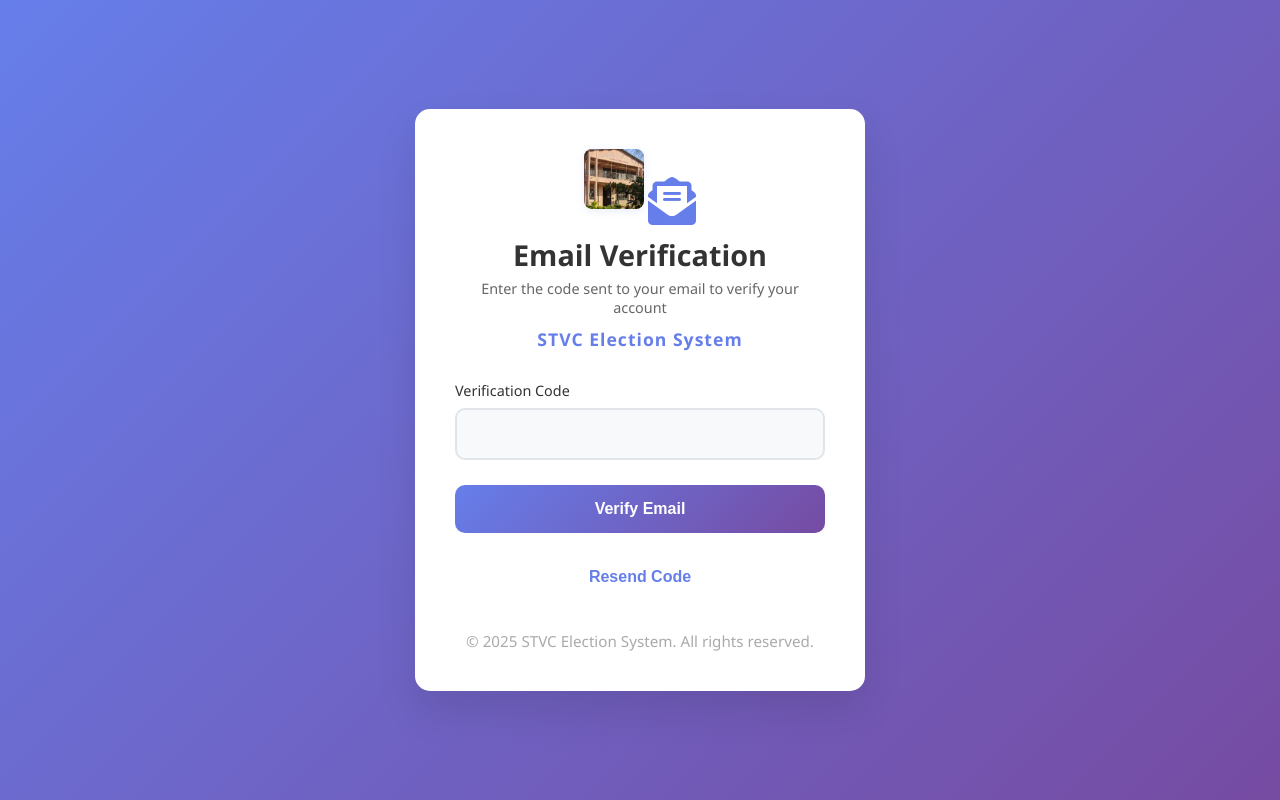
After one commit to Cymone06/Election_System, a PHP site: page /General/verify_email.php in a window 1280 px wide. The commit adds this page. Run offline with PHP 8.4, Linux system fonts and the light colour scheme; the visitor is signed in with stand-in values (Sample User, id 1); some libraries are stand-ins or nearby versions.

Commit message:
added a verify email function

```diff
--- a/General/Admin/admin_login.php
+++ b/General/Admin/admin_login.php
@@ -248,6 +248,12 @@ unset($_SESSION['errors']);
                 </button>
             </form>
 
+            <div class="text-center mt-3">
+                <a href="../forget_password/forgot_password.php" class="text-decoration-none text-primary">
+                    <i class="fas fa-key me-1"></i>Forgot Password?
+                </a>
+            </div>
+
             <div class="register-link">
                 <a href="admin_register.php">
                     <i class="fas fa-user-plus me-1"></i>Register New Admin Account
--- /dev/null
+++ b/General/verify_email.php
@@ -0,0 +1,284 @@
+<?php
+require_once 'config/session_config.php';
+require_once 'config/connect.php';
+require_once __DIR__ . '/../vendor/autoload.php';
+
+if (!isset($_SESSION['pending_registration'])) {
+    header('Location: index.php');
+    exit;
+}
+
+$pending = $_SESSION['pending_registration'];
+$type = $pending['type'];
+$data = $pending['data'];
+
+$error = '';
+$success = '';
+$resend_message = '';
+
+if ($_SERVER['REQUEST_METHOD'] === 'POST') {
+    $input_code = trim($_POST['verification_code'] ?? '');
+    $email = ($type === 'student') ? $data['email'] : $data['email'];
+    $stmt = $conn->prepare('SELECT id, code, expires_at, is_verified FROM email_verifications WHERE email = ? ORDER BY id DESC LIMIT 1');
+    $stmt->bind_param('s', $email);
+    $stmt->execute();
+    $result = $stmt->get_result();
+    $row = $result->fetch_assoc();
+    $stmt->close();
+    if (!$row) {
+        $error = 'No verification code found. Please register again.';
+    } elseif ($row['is_verified']) {
+        $error = 'This email is already verified.';
+    } elseif (strtotime($row['expires_at']) < time()) {
+        $error = 'Verification code expired. Please register again.';
+    } elseif ($row['code'] !== $input_code) {
+        $error = 'Invalid verification code.';
+    } else {
+        // Mark as verified
+        $stmt = $conn->prepare('UPDATE email_verifications SET is_verified = 1 WHERE id = ?');
+        $stmt->bind_param('i', $row['id']);
+        $stmt->execute();
+        $stmt->close();
+        // Insert user into DB
+        if ($type === 'student') {
+            $stmt = $conn->prepare('INSERT INTO students (first_name, last_name, student_id, email, id_number, phone_number, department, password, agreed_terms, status) VALUES (?, ?, ?, ?, ?, ?, ?, ?, ?, ?)');
+            $status = 'pending';
+            $stmt->bind_param('ssssssssis', $data['first_name'], $data['last_name'], $data['student_id'], $data['email'], $data['id_number'], $data['phone_number'], $data['department'], $data['password'], $data['agreed_terms'], $status);
+            $stmt->execute();
+            $stmt->close();
+            $success = 'Email verified and registration complete! You may now log in.';
+        } else if ($type === 'admin') {
+            // All new admins are regular admins, pending approval
+            $stmt = $conn->prepare('INSERT INTO users (admin_id, email, phone_number, password, first_name, last_name, role, status, created_at) VALUES (?, ?, ?, ?, ?, ?, "admin", "pending", NOW())');
+            $stmt->bind_param('ssssss', $data['adminId'], $data['email'], $data['phone'], $data['password'], $data['firstName'], $data['lastName']);
+            $stmt->execute();
+            $stmt->close();
+            $success = 'Email verified and registration complete! Your account is pending approval.';
+        }
+        unset($_SESSION['pending_registration']);
+    }
+}
+
+if (isset($_POST['resend_code'])) {
+    $email = $data['email'];
+    // Count resends in the last 24 hours
+    $stmt = $conn->prepare('SELECT COUNT(*) as cnt FROM email_verifications WHERE email = ? AND created_at >= DATE_SUB(NOW(), INTERVAL 1 DAY)');
+    $stmt->bind_param('s', $email);
+    $stmt->execute();
+    $result = $stmt->get_result();
+    $row = $result->fetch_assoc();
+    $stmt->close();
+    if ($row['cnt'] >= 3) {
+        $error = 'You have reached the maximum number of verification code requests for today. Please try again tomorrow.';
+    } else {
+        // Generate new code
+        $new_code = random_int(100000, 999999);
+        $new_expires = date('Y-m-d H:i:s', strtotime('+10 minutes'));
+        // Insert new code into email_verifications
+        $stmt = $conn->prepare('INSERT INTO email_verifications (email, code, expires_at) VALUES (?, ?, ?)');
+        $stmt->bind_param('sss', $email, $new_code, $new_expires);
+        $stmt->execute();
+        $stmt->close();
+        // Resend email
+        $mail = new PHPMailer\PHPMailer\PHPMailer(true);
+        try {
+            $mail->isSMTP();
+            $mail->Host = 'smtp.gmail.com';
+            $mail->SMTPAuth = true;
+            $mail->Username = 'kennedywambia6@gmail.com';
+            $mail->Password = 'otqa hnfo pjil ifdc';
+            $mail->SMTPSecure = PHPMailer\PHPMailer\PHPMailer::ENCRYPTION_STARTTLS;
+            $mail->Port = 587;
+            $mail->setFrom('no-reply@yourdomain.com', 'STVC Election System');
+            $mail->addAddress($email);
+            $mail->isHTML(true);
+            $mail->Subject = 'Your Email Verification Code (Resent)';
+            $mail->Body = "Your new verification code is: <b>$new_code</b> (valid for 10 minutes)";
+            $mail->send();
+            $resend_message = 'A new verification code has been sent to your email.';
+        } catch (Exception $e) {
+            $error = 'Failed to resend verification email. Please try again.';
+        }
+    }
+}
+?>
+<!DOCTYPE html>
+<html lang="en">
+<head>
+    <meta charset="UTF-8">
+    <meta name="viewport" content="width=device-width, initial-scale=1.0">
+    <title>Email Verification - STVC Election System</title>
+    <link href="https://cdnjs.cloudflare.com/ajax/libs/font-awesome/6.0.0/css/all.min.css" rel="stylesheet">
+    <style>
+        * {
+            margin: 0;
+            padding: 0;
+            box-sizing: border-box;
+        }
+        body {
+            font-family: 'Segoe UI', Tahoma, Geneva, Verdana, sans-serif;
+            background: linear-gradient(135deg, #667eea 0%, #764ba2 100%);
+            min-height: 100vh;
+            display: flex;
+            align-items: center;
+            justify-content: center;
+            padding: 20px;
+        }
+        .container {
+            background: white;
+            border-radius: 15px;
+            box-shadow: 0 20px 40px rgba(0, 0, 0, 0.1);
+            padding: 40px;
+            width: 100%;
+            max-width: 450px;
+            text-align: center;
+        }
+        .logo {
+            margin-bottom: 30px;
+        }
+        .logo i {
+            font-size: 3rem;
+            color: #667eea;
+            margin-bottom: 10px;
+        }
+        .logo h1 {
+            color: #333;
+            font-size: 1.8rem;
+            font-weight: 600;
+            margin-bottom: 5px;
+        }
+        .logo p {
+            color: #666;
+            font-size: 0.9rem;
+        }
+        .form-group {
+            margin-bottom: 25px;
+            text-align: left;
+        }
+        .form-group label {
+            display: block;
+            margin-bottom: 8px;
+            color: #333;
+            font-weight: 500;
+            font-size: 0.9rem;
+        }
+        .form-group input {
+            width: 100%;
+            padding: 15px;
+            border: 2px solid #e1e5e9;
+            border-radius: 10px;
+            font-size: 1rem;
+            transition: all 0.3s ease;
+            background: #f8f9fa;
+        }
+        .form-group input:focus {
+            outline: none;
+            border-color: #667eea;
+            background: white;
+            box-shadow: 0 0 0 3px rgba(102, 126, 234, 0.1);
+        }
+        .btn {
+            width: 100%;
+            padding: 15px;
+            background: linear-gradient(135deg, #667eea 0%, #764ba2 100%);
+            color: white;
+            border: none;
+            border-radius: 10px;
+            font-size: 1rem;
+            font-weight: 600;
+            cursor: pointer;
+            transition: all 0.3s ease;
+            margin-bottom: 20px;
+        }
+        .btn:hover {
+            transform: translateY(-2px);
+            box-shadow: 0 10px 20px rgba(102, 126, 234, 0.3);
+        }
+        .btn:active {
+            transform: translateY(0);
+        }
+        .message {
+            padding: 15px;
+            border-radius: 10px;
+            margin-bottom: 20px;
+            font-weight: 500;
+        }
+        .message.error {
+            background: #ffe6e6;
+            color: #d63031;
+            border: 1px solid #fab1a0;
+        }
+        .message.success {
+            background: #e6ffe6;
+            color: #00b894;
+            border: 1px solid #a8e6cf;
+        }
+        .message.info {
+            background: #e6f0ff;
+            color: #2980b9;
+            border: 1px solid #b2d1ff;
+        }
+        .links {
+            margin-top: 25px;
+            padding-top: 25px;
+            border-top: 1px solid #e1e5e9;
+        }
+        .links a {
+            color: #667eea;
+            text-decoration: none;
+            font-weight: 500;
+            transition: color 0.3s ease;
+        }
+        .links a:hover {
+            color: #764ba2;
+        }
+        @media (max-width: 480px) {
+            .container {
+                padding: 30px 20px;
+            }
+            .logo h1 {
+                font-size: 1.5rem;
+            }
+        }
+    </style>
+</head>
+<body>
+    <div class="container">
+        <div class="logo">
+            <img src="General/uploads/gallery/seme.jpg" alt="STVC Logo" style="height: 60px; margin-bottom: 10px; border-radius: 8px; box-shadow: 0 2px 8px rgba(102,126,234,0.15);">
+            <i class="fas fa-envelope-open-text"></i>
+            <h1>Email Verification</h1>
+            <p>Enter the code sent to your email to verify your account</p>
+            <div style="margin-top: 10px;">
+                <span style="font-weight: bold; color: #667eea; font-size: 1.1rem; letter-spacing: 1px;">STVC Election System</span>
+            </div>
+        </div>
+        <?php if ($error): ?>
+            <div class="message error"><?php echo htmlspecialchars($error); ?></div>
+        <?php endif; ?>
+        <?php if ($success): ?>
+            <div class="message success"><?php echo htmlspecialchars($success); ?></div>
+            <div class="links">
+                <a href="<?php echo ($type === 'student') ? 'login.php' : 'Admin/admin_login.php'; ?>" class="btn">Login</a>
+            </div>
+        <?php else: ?>
+            <form method="POST">
+                <div class="form-group">
+                    <label for="verification_code">Verification Code</label>
+                    <input type="text" class="form-control" id="verification_code" name="verification_code" required maxlength="10">
+                </div>
+                <button type="submit" class="btn">Verify Email</button>
+            </form>
+            <form method="POST" class="mt-2">
+                <button type="submit" name="resend_code" class="btn btn-link w-100" style="color:#667eea; background:none; border:none; box-shadow:none; margin-bottom:0;">Resend Code</button>
+            </form>
+        <?php endif; ?>
+        <?php if ($resend_message): ?>
+            <div class="message info"><?php echo htmlspecialchars($resend_message); ?></div>
+        <?php endif; ?>
+        <footer style="margin-top: 30px; color: #aaa; font-size: 0.95rem;">
+            &copy; <?php echo date('Y'); ?> STVC Election System. All rights reserved.
+        </footer>
+    </div>
+</body>
+</html>
```
Also changed, not shown: General/Admin/manage_accounts.php (+25 -0 lines), General/Admin/process_admin_register.php (+31 -32 lines), General/forget_password/forgot_password.php (+19 -31 lines), General/includes/email_helper.php (added, +28 -0 lines), General/process_registration.php (+33 -15 lines).
